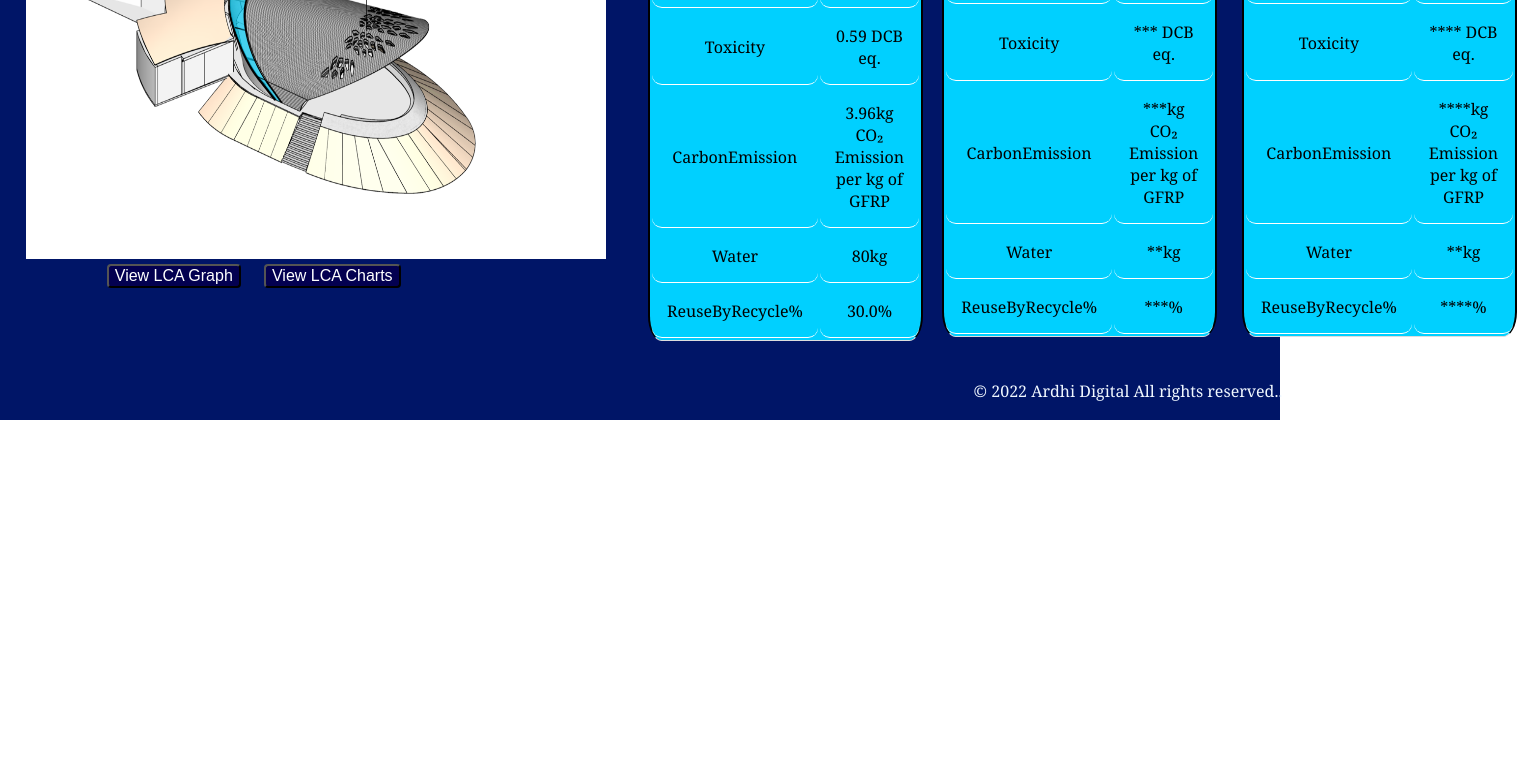
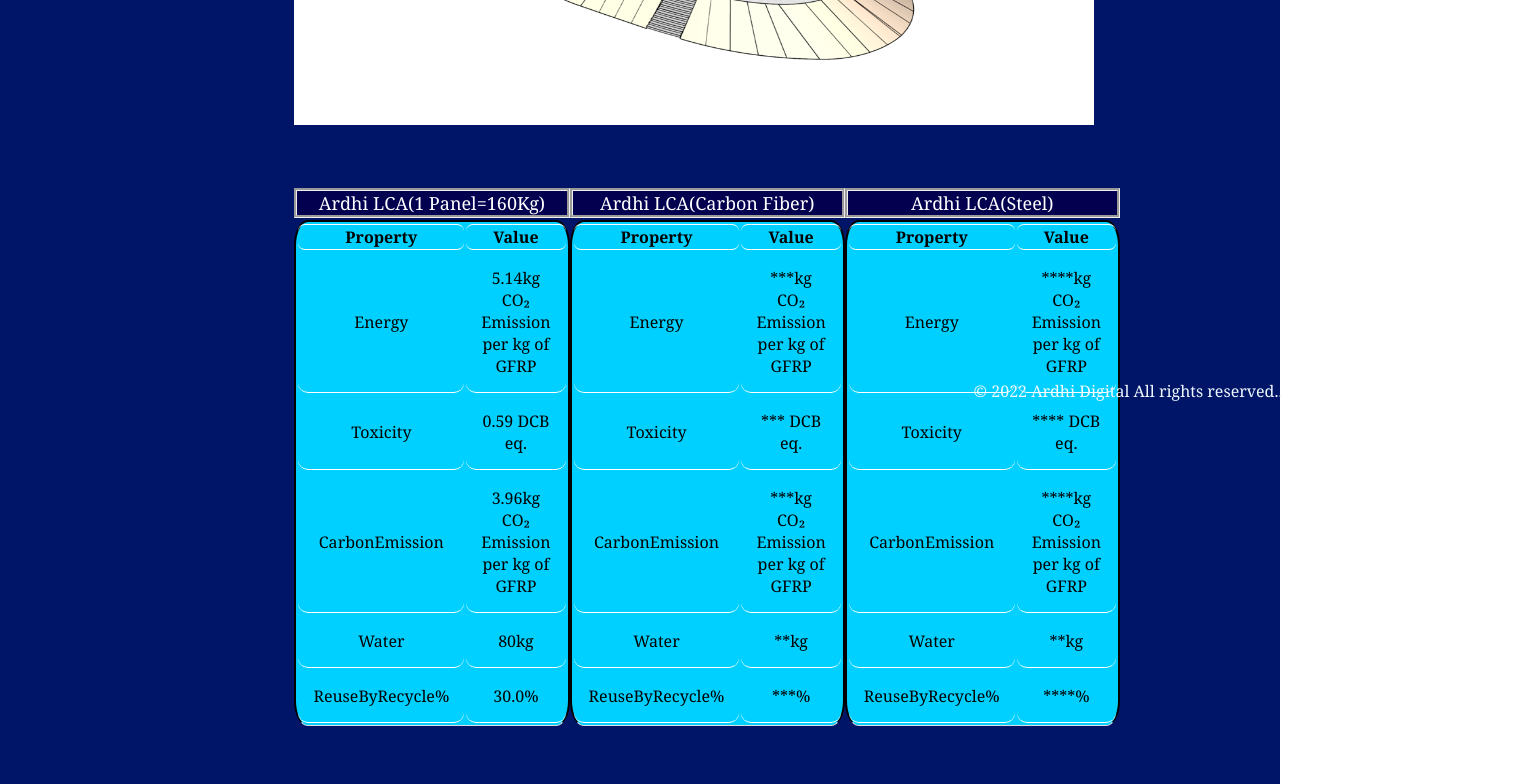
Before and after one commit to Naveen-Chaurasia/ardhi-prototype-app, a React (Create React App) app: page /Page1 in a window 1280 px wide. Shown: the part 380-1164 px from the top of the page, 1517 px wide, since content can reach past the window. Before the commit the page ends 803 px from the top, so only its background shows below. Built offline with nearby package versions, Linux system fonts and the light colour scheme.

Commit message:
CHANGED LAYOUT OF PAGE 1

```diff
--- a/src/Page1.js
+++ b/src/Page1.js
@@ -60,9 +60,9 @@
     <div className="page1_image" id="pi">
                             <div5 className="imageandbutton">
                               <div6 className="imagecafe">
-      <img  src="cafe1.png" height="400px" width="580px"  padding="5px" border-radius="10px"  onClick={() => imageClick()}/>
+      <img  src="cafe1.png" height="400px" width="800px" margin="5px"  padding="5px" border-radius="10px"  onClick={() => imageClick()}/>
       </div6>
-      <div4 className="buttn">
+      {/* <div4 className="buttn">
 
 
         <button class="button1" onClick={() => imageClick1()}>View LCA Graph</button>
@@ -71,9 +71,12 @@
         <div4/>
 
 
-        </div4>
+        </div4> */}
                            </div5>
-      <div className="table_button">
+
+<div7 className="tables">
+
+      {/* <div className="table_button"> */}
       <table className="Table1" >
       <caption >Ardhi LCA(1 Panel=160Kg)</caption>
         <tr>
@@ -130,7 +133,7 @@
 
       </div4> */}
 
-      </div>
+      {/* </div> */}
       <table className="Table1" >
       <caption >Ardhi LCA(Carbon Fiber)</caption>
         <tr>
@@ -217,6 +220,7 @@
           <td onClick={() => imageClick()}><button class="button button1">View Chart</button></td>
         </tr> */}
       </table>
+      </div7>
 
     </div>
 
--- a/src/style.css
+++ b/src/style.css
@@ -7,7 +7,7 @@
   flex-direction: column; */
 
   gap: 20px;
-  height: 100vh;
+  height: 170vh;
   font-family: Cambria, Cochin, Georgia, Times, "Times New Roman", serif;
   background-color: #001567;
 
@@ -102,11 +102,19 @@
   padding-left: 0; */
   margin-bottom: 5%;
   margin-right: 2%;
-  margin-left: 2%;
+  margin-left: 23%;
   flex: 1;
   /* border: 1px solid black; */
-  display: flex;
+  /* display: flex; */
   align-items: center;
+}
+
+.tables
+{
+  flex: 1;
+  display:flex;
+  /* align-items: center; */
+
 }
 
 .page1{
@@ -143,7 +151,7 @@
   width: 50px;
   height: 200px;
   color:rgb(0, 0, 0);
-   margin-left: 2%;
+   /* margin-left: 2%;   */
    margin-bottom:7%;
    margin-top: 6%;
    border-bottom: 1px solid #ddd;
```
